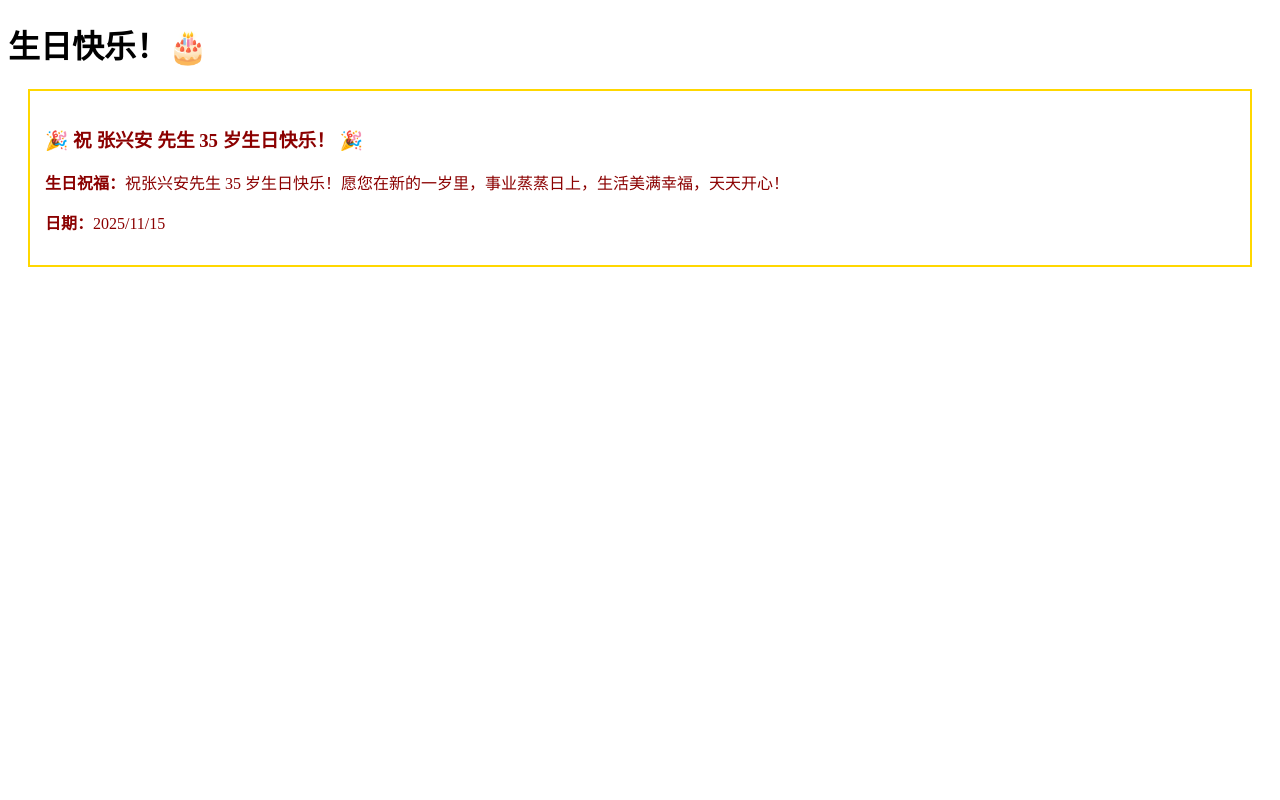
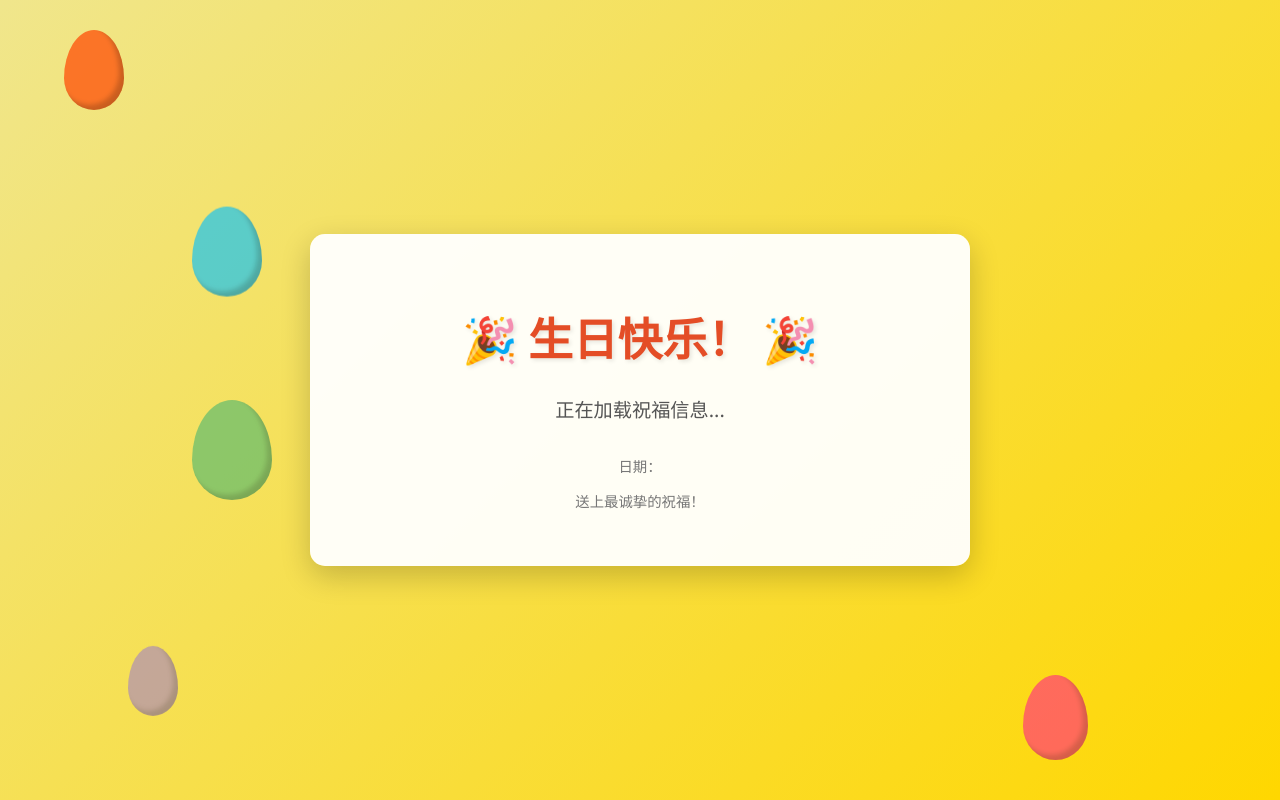
Before and after one commit to Fomby/xa-bday, a plain HTML site: page index.html in a window 1280 px wide. Drawn offline with Linux system fonts and the light colour scheme.

Commit message:
Update index.html

```diff
--- a/index.html
+++ b/index.html
@@ -3,19 +3,111 @@
 <head>
     <meta charset="UTF-8">
     <meta name="viewport" content="width=device-width, initial-scale=1.0">
-    <title>张兴安先生 35 岁生日祝福</title>
+    <title>张兴安先生 35 岁生日快乐！</title>
+    <style>
+        @import url('https://fonts.googleapis.com/css2?family=Noto+Sans+SC:wght@400;700&display=swap');
+
+        body {
+            font-family: 'Noto Sans SC', sans-serif;
+            display: flex;
+            justify-content: center;
+            align-items: center;
+            min-height: 100vh;
+            margin: 0;
+            background: linear-gradient(135deg, #f0e68c, #ffd700); /* 暖色渐变背景 */
+            color: #333;
+            text-align: center;
+            overflow: hidden; /* 防止气球溢出 */
+            position: relative;
+        }
+
+        .container {
+            background-color: rgba(255, 255, 255, 0.95);
+            padding: 40px 30px;
+            border-radius: 15px;
+            box-shadow: 0 10px 30px rgba(0, 0, 0, 0.2);
+            max-width: 600px;
+            width: 90%;
+            animation: fadeIn 1.5s ease-out;
+            position: relative;
+            z-index: 10;
+        }
+
+        h1 {
+            color: #e44d26; /* 喜庆的颜色 */
+            font-size: 2.8em;
+            margin-bottom: 15px;
+            text-shadow: 2px 2px 4px rgba(0,0,0,0.1);
+        }
+
+        h2 {
+            color: #3f51b5; /* 蓝色点缀 */
+            font-size: 1.8em;
+            margin-top: 0;
+            margin-bottom: 25px;
+        }
+
+        #blessingMessage {
+            font-size: 1.2em;
+            line-height: 1.6;
+            color: #555;
+            margin-bottom: 30px;
+            white-space: pre-wrap; /* 保留文本中的换行符 */
+        }
+
+        .details {
+            font-size: 0.9em;
+            color: #777;
+            margin-top: 20px;
+        }
+
+        /* 气球动画 */
+        .balloon {
+            position: absolute;
+            width: 60px;
+            height: 80px;
+            background-color: rgba(255, 69, 0, 0.7); /* 橙红色 */
+            border-radius: 50% 50% 50% 50% / 60% 60% 40% 40%;
+            box-shadow: inset -5px -5px 5px rgba(0,0,0,0.2);
+            animation: floatUp 10s ease-in-out infinite alternate;
+            opacity: 0.8;
+            z-index: 1; /* 确保在背景和容器之间 */
+        }
+        .balloon:nth-child(2) { background-color: rgba(0, 191, 255, 0.7); left: 15%; animation-delay: 2s; width: 70px; height: 90px; }
+        .balloon:nth-child(3) { background-color: rgba(147, 112, 219, 0.7); right: 20%; animation-delay: 4s; width: 50px; height: 70px; }
+        .balloon:nth-child(4) { background-color: rgba(60, 179, 113, 0.7); left: 25%; animation-delay: 6s; width: 80px; height: 100px; }
+        .balloon:nth-child(5) { background-color: rgba(255, 20, 147, 0.7); right: 10%; animation-delay: 8s; width: 65px; height: 85px; }
+
+
+        @keyframes fadeIn {
+            from { opacity: 0; transform: translateY(20px); }
+            to { opacity: 1; transform: translateY(0); }
+        }
+
+        @keyframes floatUp {
+            0% { transform: translateY(0); opacity: 0.7; }
+            50% { transform: translateY(-50px); opacity: 1; }
+            100% { transform: translateY(0); opacity: 0.7; }
+        }
+    </style>
 </head>
 <body>
+    <div class="balloon" style="top: 10%; left: 5%;"></div>
+    <div class="balloon" style="top: 30%; right: 5%;"></div>
+    <div class="balloon" style="bottom: 10%; left: 10%;"></div>
+    <div class="balloon" style="top: 50%; left: 15%;"></div>
+    <div class="balloon" style="bottom: 5%; right: 15%;"></div>
 
-    <header>
-        <h1>生日快乐！🎂</h1>
-    </header>
-
-    <div id="birthdayMessage">
-        正在加载来自 Gemini 的生日祝福...
+    <div class="container">
+        <h1>🎉 生日快乐！ 🎉</h1>
+        <h2 id="nameAndAge"></h2>
+        <p id="blessingMessage">正在加载祝福信息...</p>
+        <div class="details">
+            <p>日期：<span id="currentDate"></span></p>
+            <p>送上最诚挚的祝福！</p>
+        </div>
     </div>
 
     <script src="index.js"></script>
-
 </body>
 </html>
```
